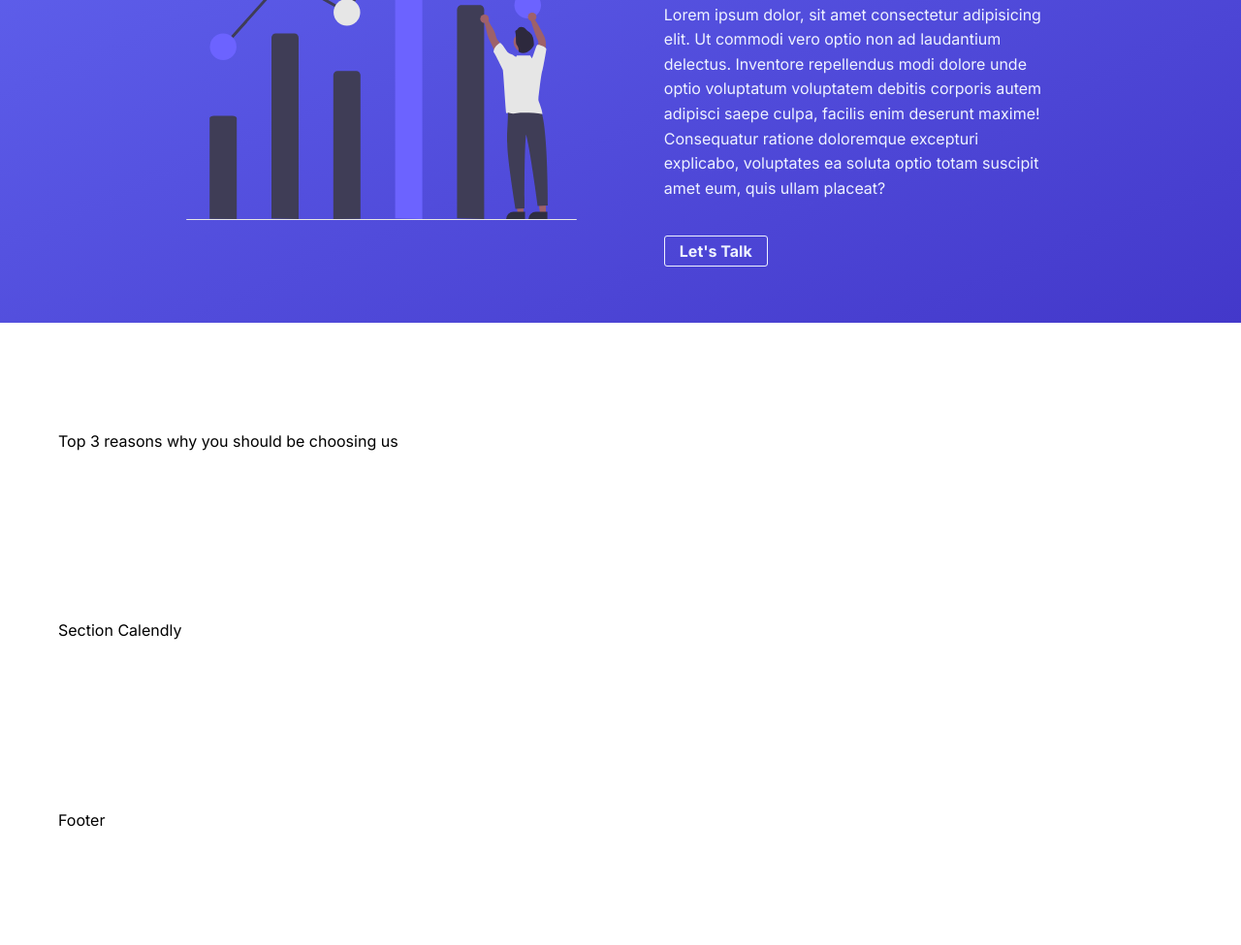
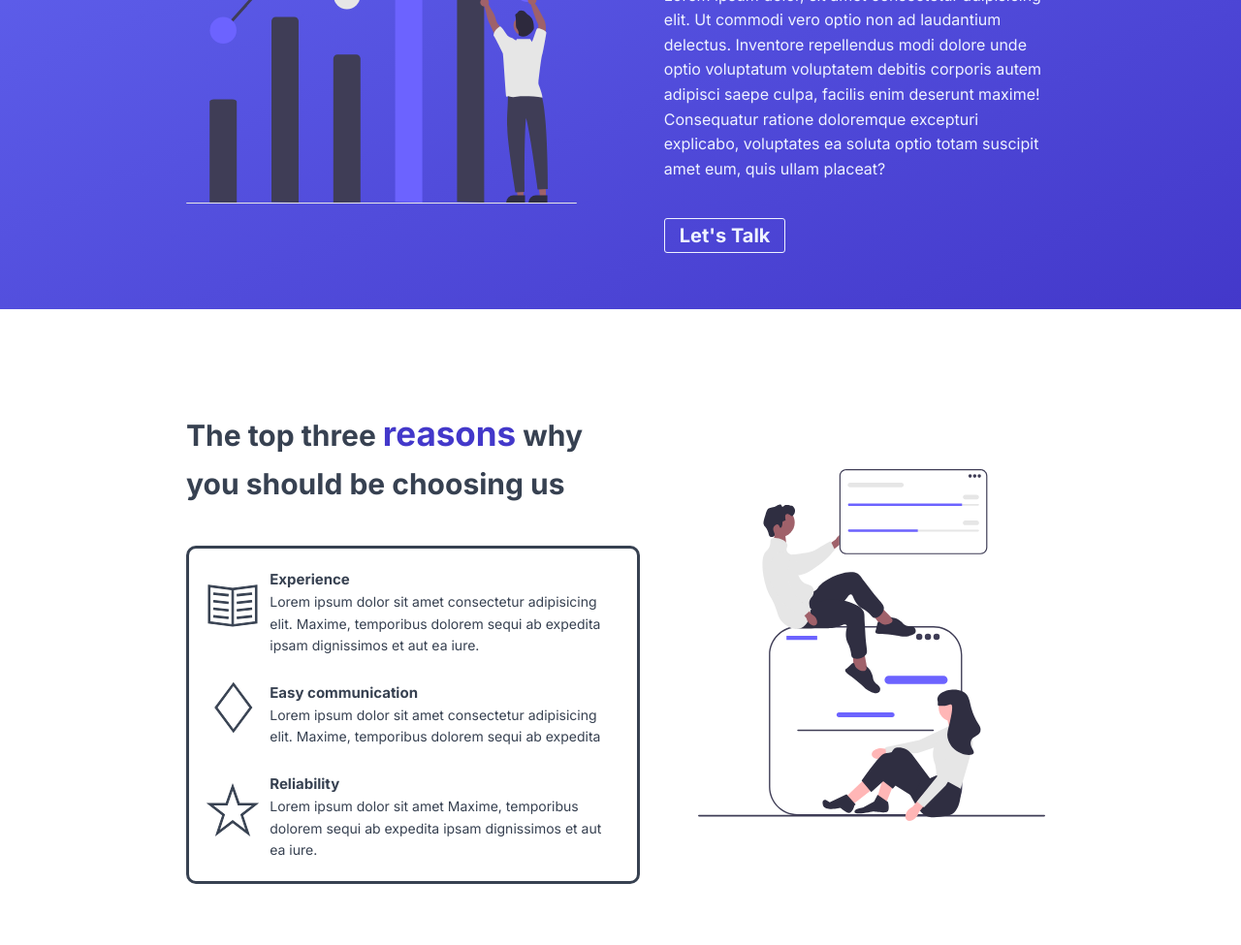
Before and after one commit to logansayan/fantom-growth, a website: page src/index.html in a window 1280 px wide. Shown: the part 1655-2630 px from the top of the page at 97% size. Drawn offline with Linux system fonts and the light colour scheme.

Commit message:
complete features section

```diff
--- a/src/index.html
+++ b/src/index.html
@@ -33,7 +33,7 @@
   <section class="services section-services">
     <div class="services__container">
       <div class="services__text">
-        <h3 class="services__text-heading">Transform your <span>brick & mortar</span> business with us right now</h3>
+        <h3 class="services__text-phrase">Transform your <span>brick & mortar</span> business with us right now</h3>
         <!-- <p class="services__text-paragraph">Lorem ipsum dolor sit, amet consectetur adipisicing elit. Et repellendus alias quas porro nemo beatae ducimus modi ipsa! Sequi cupiditate impedit magnam est earum minima fugit aperiam quibusdam, reiciendis quam.</p> -->
       </div>
 
@@ -62,6 +62,7 @@
   <section class="about section-about">
     <div class="about-container">
       <img src="./img/visual-data.svg" alt="About hero" class="about__hero">
+
       <div class="about__text">
         <h4 class="about__text-heading">About us</h4>
         <h3 class="about__text-phrase">Who are we and what is our purpose?</h3>
@@ -72,7 +73,40 @@
   </section>
 
   <section class="features section-features">
-    Top 3 reasons why you should be choosing us
+    <div class="features__container">
+
+      <div class="features__text">
+        <h3 class="features__text-phrase">The top three <span>reasons</span> why you should be choosing us</h3>
+
+        <div class="features__text-items">
+          <div class="features__text-item">
+            <i class="features__text-item-icon icon-basic-spread-text"></i>
+            <div class="features__text-item-text">
+              <h4 class="features__text-item-text-heading">Experience</h4>
+              <p class="features__text-item-text-paragraph">Lorem ipsum dolor sit amet consectetur adipisicing elit. Maxime, temporibus dolorem sequi ab expedita ipsam dignissimos et aut ea iure.</p>
+            </div>
+          </div>
+
+          <div class="features__text-item">
+            <i class="features__text-item-icon icon-basic-diamonds"></i>
+            <div class="features__text-item-text">
+              <h4 class="features__text-item-text-heading">Easy communication</h4>
+              <p class="features__text-item-text-paragraph">Lorem ipsum dolor sit amet consectetur adipisicing elit. Maxime, temporibus dolorem sequi ab expedita</p>
+            </div>
+          </div>
+
+          <div class="features__text-item">
+            <i class="features__text-item-icon icon-basic-star"></i>
+            <div class="features__text-item-text">
+              <h4 class="features__text-item-text-heading">Reliability</h4>
+              <p class="features__text-item-text-paragraph">Lorem ipsum dolor sit amet Maxime, temporibus dolorem sequi ab expedita ipsam dignissimos et aut ea iure.</p>
+            </div>
+          </div>
+        </div>
+
+      </div>
+      <img src="./img/team-up.svg" alt="Features hero" class="features__hero">
+    </div>
   </section>
 
   <section class="calendly section-calendly">
--- a/src/sass/components/_about.scss
+++ b/src/sass/components/_about.scss
@@ -1,7 +1,7 @@
 .about {
   color: $color-light-1;
 
-  .about-container {
+  &-container {
     max-width: 70vw;
     margin: 0 auto;
     display: flex;
@@ -9,11 +9,11 @@
     justify-content: space-between;
   }
 
-  .about__hero {
+  &__hero {
     width: 45%;
   }
 
-  .about__text {
+  &__text {
     width: 45%;
 
     &-heading {
@@ -33,7 +33,7 @@
     }
 
     &-btn {
-      // background-color: transparent;
+      font-size: 2rem;
     }
   }
 }
--- a/src/sass/components/_features.scss
+++ b/src/sass/components/_features.scss
@@ -0,0 +1,64 @@
+.features {
+  color: $color-dark;
+
+  &__container {
+    max-width: 70vw;
+    margin: 0 auto;
+    display: flex;
+    align-items: center;
+    justify-content: space-between;
+  }
+
+  &__text {
+    margin-right: $gap-medium;
+
+    &-phrase {
+      font-size: 3rem;
+      margin-bottom: $gap-semi;
+
+      & span {
+        font-size: 3.5rem;
+        color: $color-secondary;
+      }
+    }
+
+    &-items {
+      padding: 2rem;
+      border: 3px solid $color-dark;
+      border-radius: 1rem;
+    }
+
+    &-item {
+      display: flex;
+      justify-content: space-between;
+      align-items: center;
+
+      &:not(:last-child) {
+        margin-bottom: $gap-small;
+      }
+
+      &-icon {
+        font-size: 5rem;
+        margin-right: 1rem;
+        -webkit-text-stroke: 1px $color-dark;
+      }
+
+      &-text {
+        width: 85%;
+
+        &-heading {
+          font-size: 1.5rem;
+        }
+
+        &-paragraph {
+          font-size: 1.4rem;
+        }
+      }
+    }
+  }
+
+  &__hero {
+    width: 40%;
+    margin-right: 1rem;
+  }
+}
--- a/src/sass/components/_services.scss
+++ b/src/sass/components/_services.scss
@@ -11,7 +11,7 @@
   &__text {
     text-align: center;
 
-    &-heading {
+    &-phrase {
       font-size: 3rem;
       font-weight: 700;
       text-transform: capitalize;
--- a/src/sass/pages/_home.scss
+++ b/src/sass/pages/_home.scss
@@ -5,7 +5,7 @@
 .section-calendly,
 .footer {
   padding: $default-section-padding;
-  margin-bottom: 5rem;
+  margin-bottom: $gap-semi;
 }
 
 .header {
```
Also changed, not shown: src/css/style.css.
